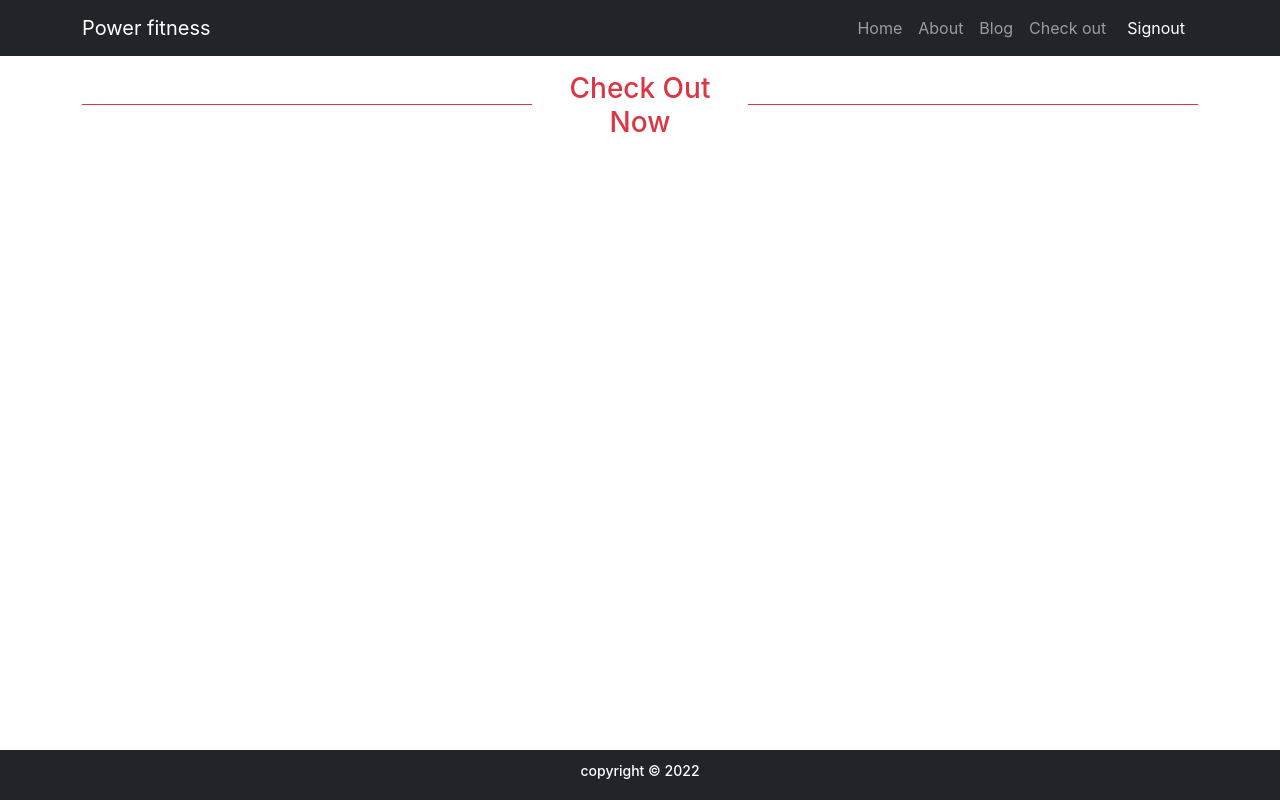
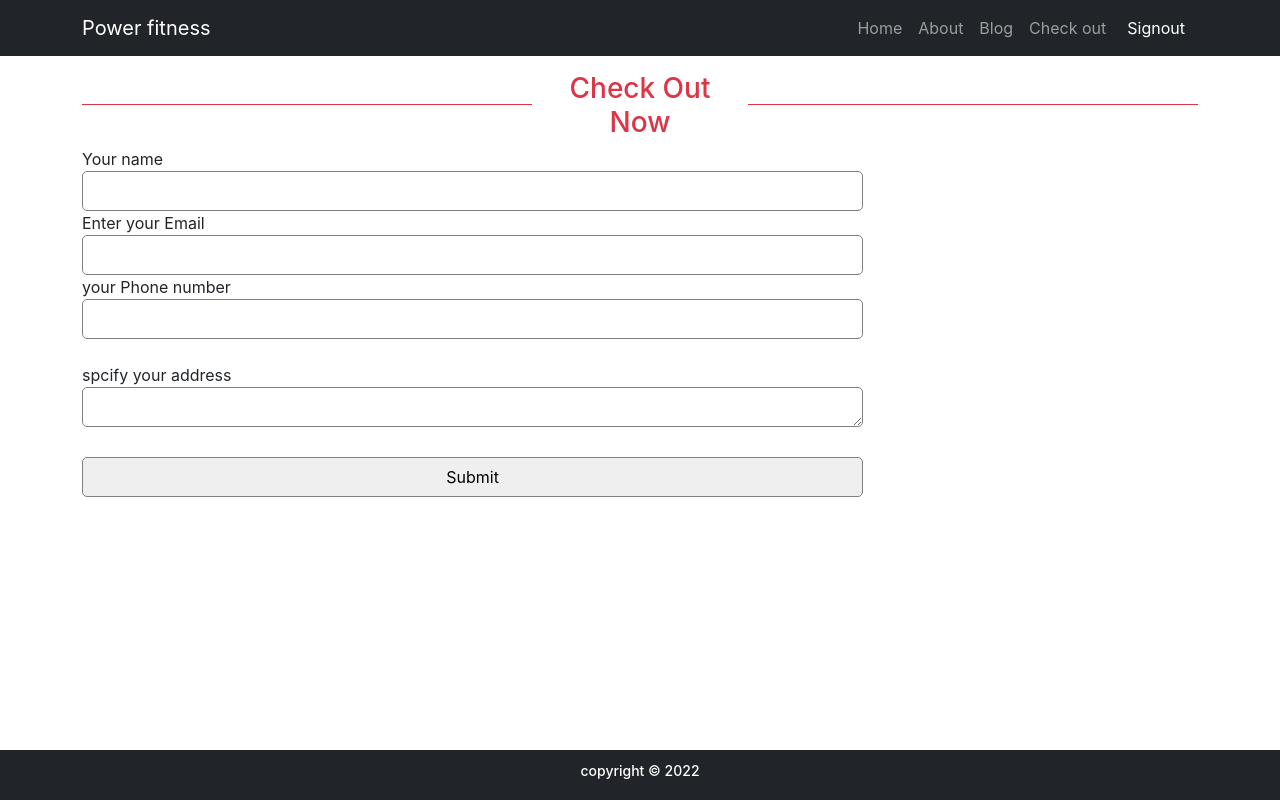
Before and after one commit to MD-MAHBUBUR-RAHMAN/power-fitness-assignment-ten, a React (Create React App) app: page /checkout in a window 1280 px wide. Built offline with nearby package versions, Linux system fonts and the light colour scheme; no server answers; sample sign-in values are in the browser's storage.

Commit message:
form bild for check out

```diff
--- a/src/component/Banner/Banner.js
+++ b/src/component/Banner/Banner.js
@@ -16,7 +16,9 @@ const Banner = () => {
       <Carousel.Item>
         <img className="d-block h-50 w-100" src={banner1} alt="First slide" />
         <Carousel.Caption>
-          <h3>ACHIEVE YOUR GOALS WITH A PERSONAL TRAINER</h3>
+          <h3 className="text-danger">
+            ACHIEVE YOUR GOALS WITH A PERSONAL TRAINER
+          </h3>
           <p>
             guide you on how to perform exercises correctly and safely, making
             sure you target the right muscles while preventing injuries.
@@ -27,7 +29,7 @@ const Banner = () => {
         <img className="d-block h-50 w-100" src={banner2} alt="Second slide" />
 
         <Carousel.Caption>
-          <h3>Get in Shape</h3>
+          <h3 className="text-danger">Get in Shape</h3>
           <p>To work to have good, robust health; to become strong or fit.</p>
         </Carousel.Caption>
       </Carousel.Item>
@@ -35,7 +37,7 @@ const Banner = () => {
         <img className="d-block h-50 w-100" src={banner3} alt="Third slide" />
 
         <Carousel.Caption>
-          <h3>Achieve your goals as a team</h3>
+          <h3 className="text-danger">Achieve your goals as a team</h3>
           <p>
             Whatever your goal, working with a PT will challenge you and help
             you get there quicker than on your own.
--- /dev/null
+++ b/src/component/Checkout/Checkout.css
@@ -0,0 +1,6 @@
+.name, .mail ,.phone ,.text ,.submit {
+    width: 70%;
+    height: 40px;
+    border: 1px solid gray;
+    border-radius: 5px;
+}
--- a/src/component/Checkout/Checkout.js
+++ b/src/component/Checkout/Checkout.js
@@ -1,7 +1,16 @@
 import React from "react";
+import "./Checkout.css";
+import { toast, ToastContainer } from "react-toastify";
+import "react-toastify/dist/ReactToastify.css";
 
 const Checkout = () => {
+  const handleSubmit = (e) => {
+    e.preventDefault();
+    toast("thanks for checkout");
+  };
+
   return (
+    <>
       <div className="container d-flex">
         <div
           style={{ height: "1px" }}
@@ -15,6 +24,37 @@ const Checkout = () => {
         "
         ></div>
       </div>
+      <div className="container">
+        <form className="form" onSubmit={handleSubmit}>
+          <label htmlFor="name">Your name</label>
+          <br />
+          <input className="name" type="text" name="name" id="name" />
+          <br />
+          <label htmlFor="email">Enter your Email </label>
+          <br />
+          <input className="mail" type="email" name="email" id="email" />
+          <br />
+          <label htmlFor="phone">your Phone number</label>
+          <br />
+          <input className="phone" type="tel" name="phone" id="phone" />
+          <br />
+          <br />
+          <label htmlFor="text">spcify your address</label>
+          <br />
+          <textarea
+            className="text"
+            name="text"
+            id="text"
+            cols="20"
+            rows="5"
+          ></textarea>
+          <br />
+          <br />
+          <input className="submit" type="submit" value="Submit"></input>
+        </form>
+        <ToastContainer />
+      </div>
+    </>
   );
 };
 
```
Also changed, not shown: 1 other file (tests, documents, lock files or other folders). Lines whose indentation alone changed are shown as unchanged.
